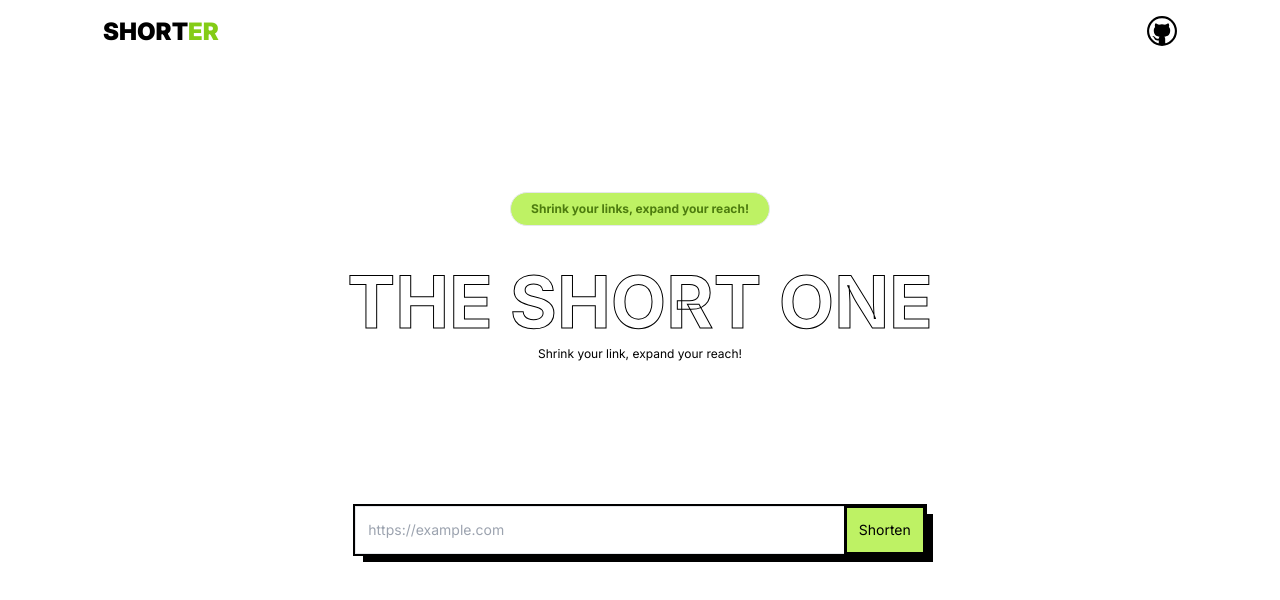
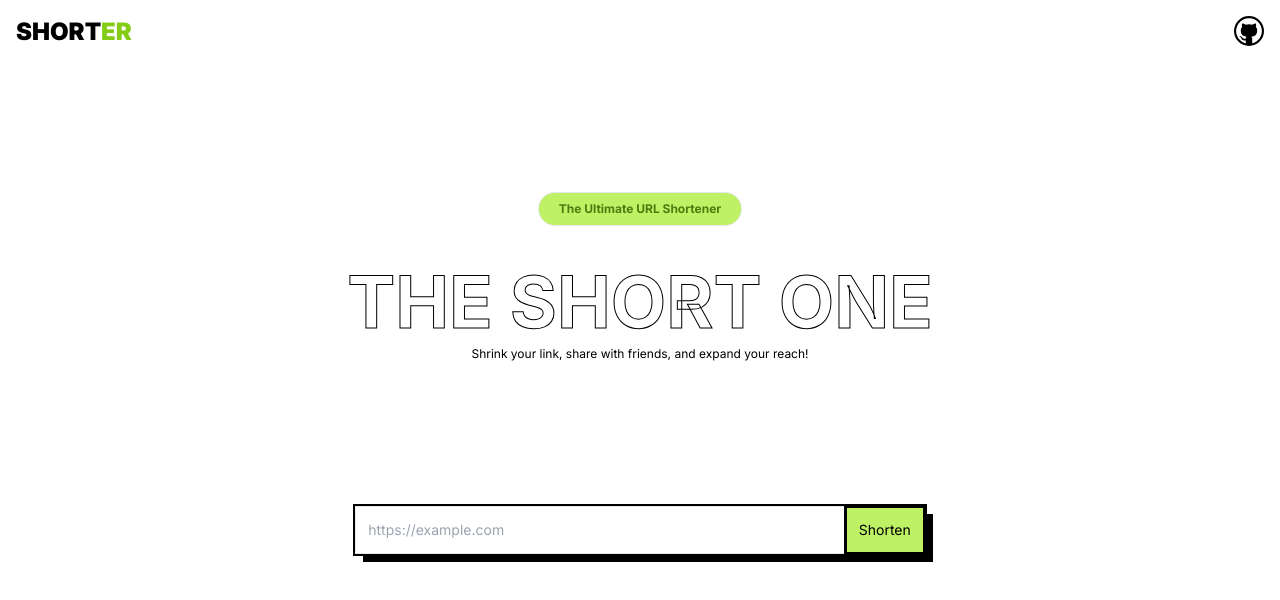
Before and after one commit to devthedud3/the-short-one, a Next.js app: page / in a window 1280 px wide. Shown: the top 600 px of the page. Built offline with nearby package versions, Linux system fonts and the light colour scheme.

Commit message:
page build

```diff
--- a/app/layout.tsx
+++ b/app/layout.tsx
@@ -5,7 +5,7 @@ import "./globals.css";
 const inter = Inter({ subsets: ["latin"] });
 
 export const metadata: Metadata = {
-  title: "URL Shortener",
+  title: "The Short One - URL Shortener",
   description: "Created by Corey",
 };
 
--- a/app/page.tsx
+++ b/app/page.tsx
@@ -6,7 +6,7 @@ import Link from "next/link";
 export default function Home() {
   return (
     <main className="flex px-12 py-20 lg:m-0 lg:p-48 w-full justify-center">
-      <div className="absolute px-12 flex justify-between max-w-[1170px] w-full top-4">
+      <div className="absolute px-4 flex justify-between w-full top-4">
         <p className="font-black text-2xl">
           SHORT
           <span className="text-lime-500 border-b-1 text-outline-1 text-tr border-black">
@@ -23,13 +23,15 @@ export default function Home() {
       </div>
       <div className="flex flex-col items-center space-y-10">
         <p className="border px-5 py-2 text-xs rounded-full font-bold bg-lime-300 text-lime-700 ">
-          Shrink your links, expand your reach!
+          The Ultimate URL Shortener
         </p>
         <div className="flex flex-col pb-24 text-center items-center space-y-2">
           <h2 className="text-7xl font-bold text-transparent font-outline-1">
             THE SHORT ONE
           </h2>
-          <p className="text-xs">Shrink your link, expand your reach!</p>
+          <p className="text-xs">
+            Shrink your link, share with friends, and expand your reach!
+          </p>
         </div>
         <Shortener />
       </div>
```
